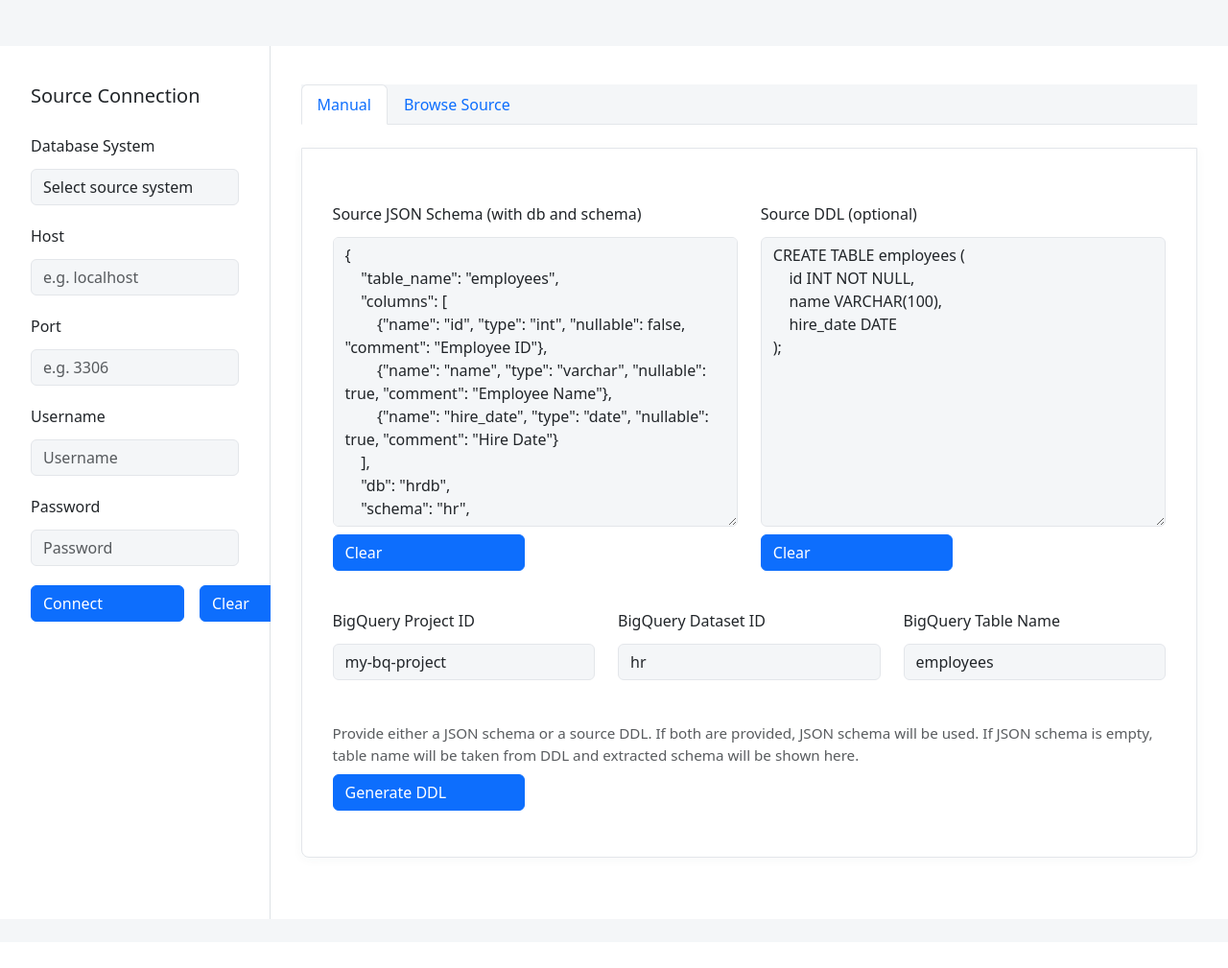
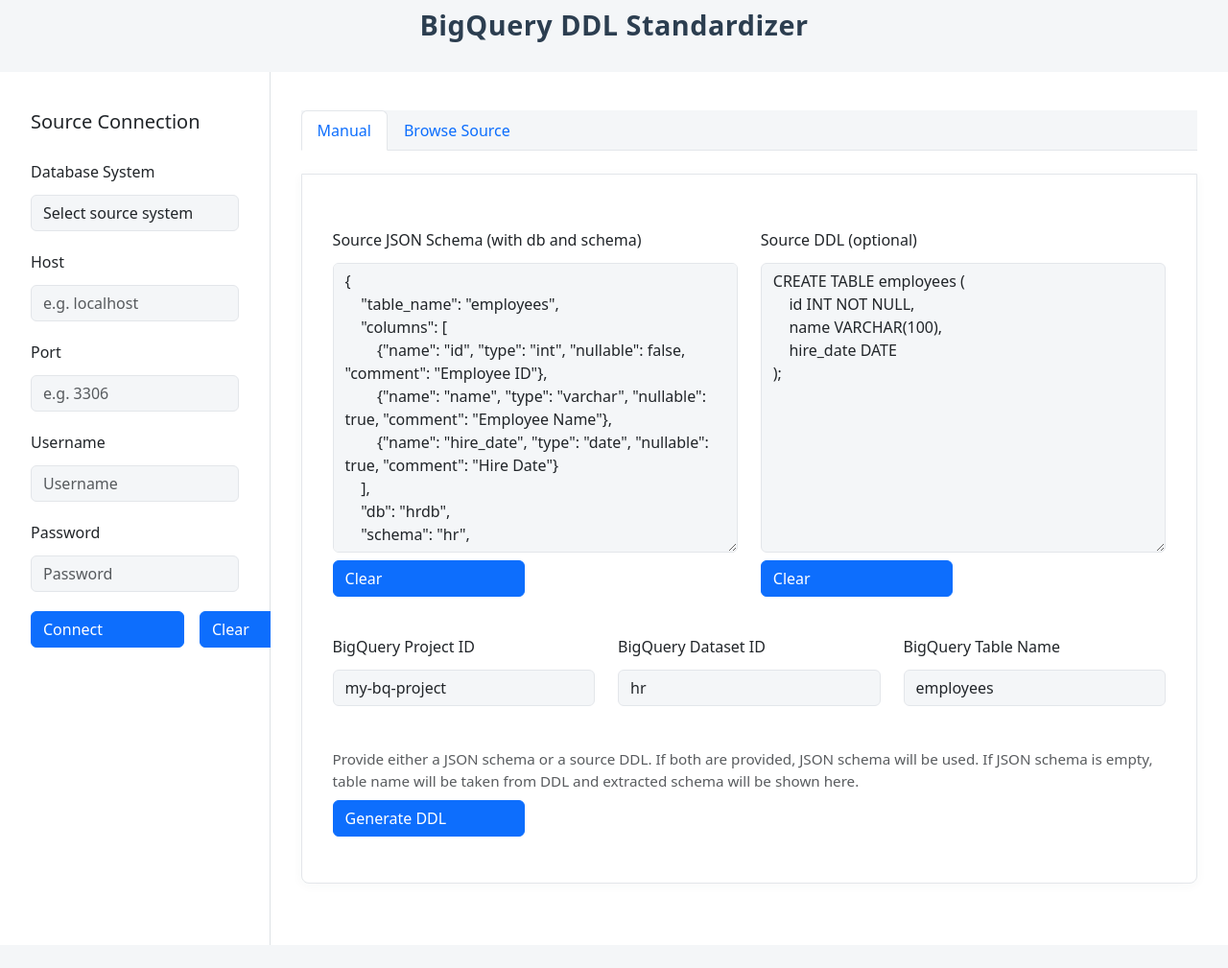
Before and after one commit to souravkatkar/bq-ddl-standardizer, a Flask app: page / in a window 1280 px wide. Shown: the whole page at 96% size. Before the commit the page ends 958 px from the top, so only its background shows below. Run offline with Flask 3, Linux system fonts and the light colour scheme; some libraries are stand-ins or nearby versions.

Commit message:
enhanced UI, added header, toast notifications shifted to right

```diff
--- a/templates/index.html
+++ b/templates/index.html
@@ -92,6 +92,19 @@
             gap: 1rem;
             margin-bottom: 1.5rem;
         }
+        .page-title {
+            text-align: center;
+            font-size: 1.8rem;
+            font-weight: 600;
+            color: #2c3e50;
+            margin: 0.5px 0 0 0;   /* Minimal vertical space */
+            letter-spacing: 0.5px;
+            line-height: 0.1;
+            padding: 0;            /* Remove extra padding */
+        }
+        .container-fluid.heading-container {
+            margin-bottom: 0.5rem; /* Reduce space below heading */
+        }
         @media (min-width: 992px) {
             .left-panel {
                 flex: 0 0 22%;
@@ -112,9 +125,22 @@
                 padding-top: 1rem;
             }
         }
+        .toast-container {
+            top: 1rem !important;
+            right: 1rem !important;
+            left: auto !important;
+            transform: none !important;
+        }
     </style>
 </head>
 <body>
+    <div class="container-fluid mt-4 heading-container">
+        <div class="row">
+            <div class="col-12">
+                <h1 class="page-title">BigQuery DDL Standardizer</h1>
+            </div>
+        </div>
+    </div>
     <div aria-live="polite" aria-atomic="true" class="position-relative">
       <div class="toast-container position-fixed top-0 start-50 translate-middle-x p-3" style="z-index: 1080;">
         {% with messages = get_flashed_messages(with_categories=true) %}
@@ -487,6 +513,49 @@ document.addEventListener("DOMContentLoaded", function() {
         {% endif %}
     });
 
+    function showToast(message, type="warning", timeout=4000) {
+        // Remove any existing custom toast
+        let oldToast = document.getElementById('customAlertToast');
+        if (oldToast) oldToast.remove();
+
+        // Find or create toast container (reuse the one in your template)
+        let toastContainer = document.querySelector('.toast-container');
+        if (!toastContainer) {
+            toastContainer = document.createElement('div');
+            toastContainer.className = "toast-container position-fixed p-3";
+            toastContainer.style.zIndex = "1080";
+            toastContainer.style.top = "1rem";
+            toastContainer.style.right = "1rem";
+            toastContainer.style.left = "auto";
+            toastContainer.style.transform = "none";
+            document.body.appendChild(toastContainer);
+        }
+
+        // Use Bootstrap's color classes: success, danger, warning
+        let colorClass = "warning";
+        if (type === "success") colorClass = "success";
+        else if (type === "danger" || type === "error") colorClass = "danger";
+
+        // Create toast element
+        let toast = document.createElement('div');
+        toast.id = 'customAlertToast';
+        toast.className = `toast align-items-center text-bg-${colorClass} border-0`;
+        toast.setAttribute('role', 'alert');
+        toast.setAttribute('aria-live', 'assertive');
+        toast.setAttribute('aria-atomic', 'true');
+        toast.innerHTML = `
+            <div class="d-flex">
+                <div class="toast-body">${message}</div>
+                <button type="button" class="btn-close btn-close-white me-2 m-auto" data-bs-dismiss="toast" aria-label="Close"></button>
+            </div>
+        `;
+        toastContainer.appendChild(toast);
+
+        // Show toast using Bootstrap
+        var bsToast = new bootstrap.Toast(toast, { delay: timeout });
+        bsToast.show();
+    }
+
     function getSchemaFromBrowse() {
         const dbSystem = "{{ db_system }}";
         const db = document.getElementById('browse_database').value;
@@ -494,7 +563,7 @@ function getSchemaFromBrowse() {
         if (dbSystem === "postgresql") {
             const schema = document.getElementById('browse_schema').value;
             if (!db || !schema || !tbl) {
-            alert("Please select database, schema, and table.");
+                showToast("Please select database, schema, and table.", "warning", 4000);
                 return;
             }
             fetch(`/get_postgres_schema?database=${encodeURIComponent(db)}&schema=${encodeURIComponent(schema)}&table=${encodeURIComponent(tbl)}`)
@@ -508,7 +577,7 @@ function getSchemaFromBrowse() {
         } else if (dbSystem === "sqlserver") {
             const schema = document.getElementById('browse_schema').value;
             if (!db || !schema || !tbl) {
-            alert("Please select database, schema, and table.");
+                showToast("Please select database, schema, and table.", "warning", 4000);
                 return;
             }
             fetch(`/get_sqlserver_schema?database=${encodeURIComponent(db)}&schema=${encodeURIComponent(schema)}&table=${encodeURIComponent(tbl)}`)
@@ -522,7 +591,7 @@ function getSchemaFromBrowse() {
         } else {
             // MySQL
             if (!db || !tbl) {
-            alert("Please select both database and table.");
+                showToast("Please select both database and table.", "warning", 4000);
                 return;
             }
             fetch(`/get_mysql_schema?database=${encodeURIComponent(db)}&table=${encodeURIComponent(tbl)}`)
```
Lines whose indentation alone changed are shown as unchanged.
